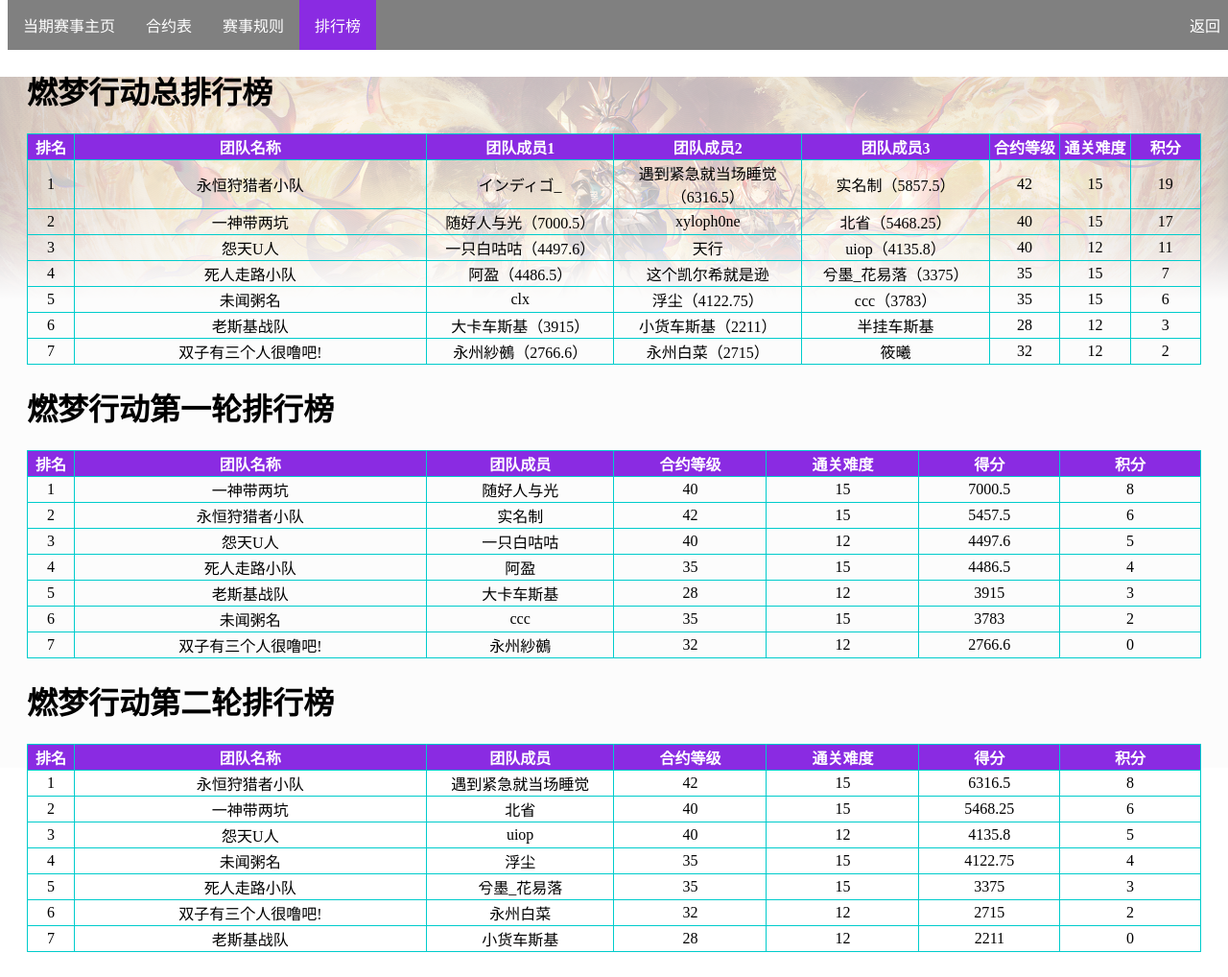
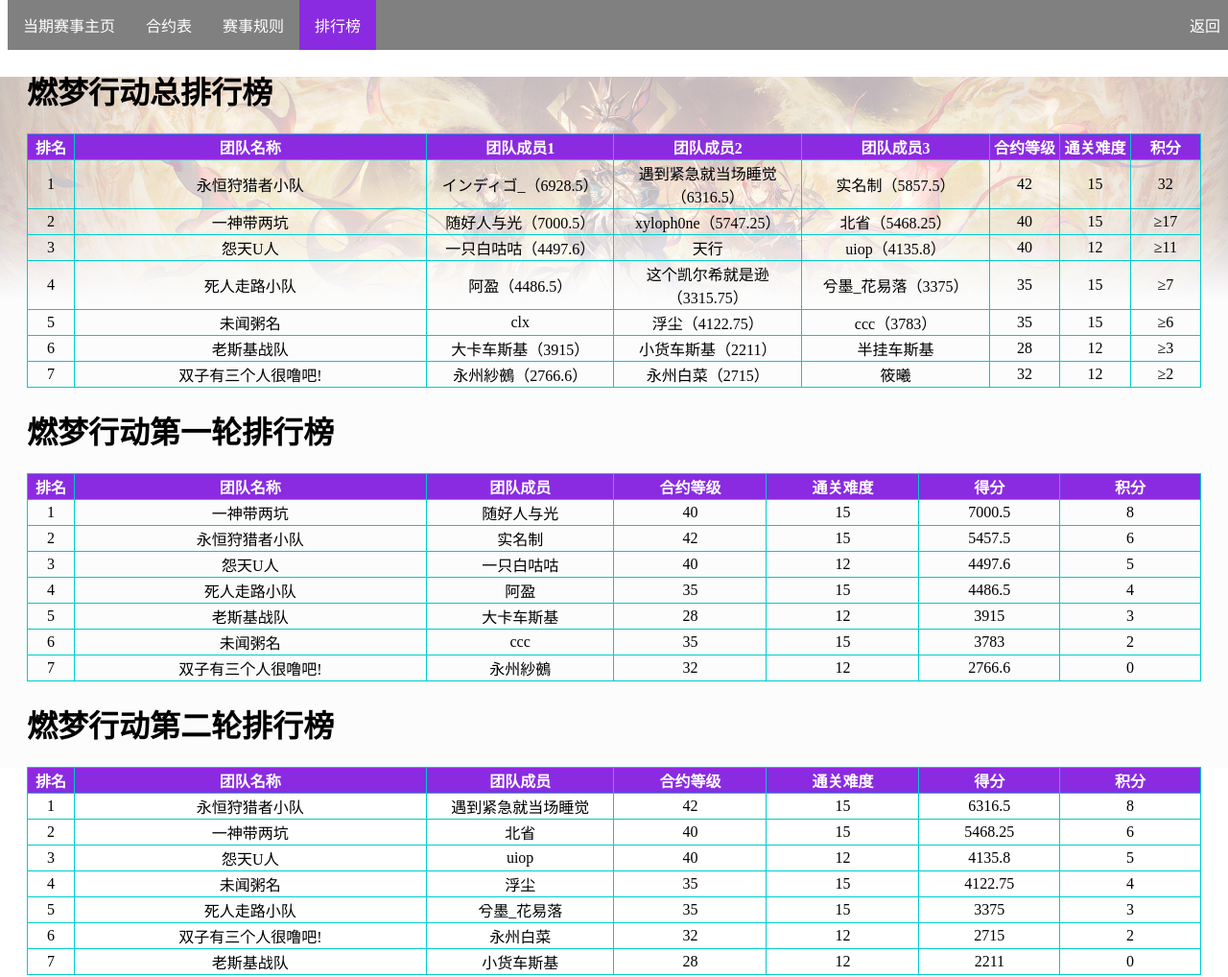
Before and after one commit to Longxuanyue/CJB, a plain HTML site: page CJB-3/排行榜3.html in a window 1280 px wide. Shown: the whole page at 96% size. Drawn offline with Linux system fonts and the light colour scheme.

Commit message:
Please enter the commit message for your changes. Lines starting with '#' will be ignored, and an empty message aborts the commit.
On branch main
Your branch is up to date with 'origin/main'.

Changes to be committed:
	modified:   "CJB-3/\346\216\222\350\241\214\346\246\2343.html"

```diff
--- a/CJB-3/排行榜3.html
+++ b/CJB-3/排行榜3.html
@@ -100,22 +100,22 @@
                 <tr>
                     <td>1</td>
                     <td>永恒狩猎者小队</td>
-                    <td>インディゴ_</td>
+                    <td>インディゴ_（6928.5）</td>
                     <td>遇到紧急就当场睡觉（6316.5）</td>
                     <td>实名制（5857.5）</td>
                     <td>42</td>
                     <td>15</td>
-                    <td>19</td>
+                    <td>32</td>
                 </tr>
                 <tr>
                     <td>2</td>
                     <td>一神带两坑</td>
                     <td>随好人与光（7000.5）</td>
-                    <td>xyloph0ne</td>
+                    <td>xyloph0ne（5747.25）</td>
                     <td>北省（5468.25）</td>
                     <td>40</td>
                     <td>15</td>
-                    <td>17</td>
+                    <td>≥17</td>
                 </tr>
                 <tr>
                     <td>3</td>
@@ -125,17 +125,17 @@
                     <td>uiop（4135.8）</td>
                     <td>40</td>
                     <td>12</td>
-                    <td>11</td>
+                    <td>≥11</td>
                 </tr>
                 <tr>
                     <td>4</td>
                     <td>死人走路小队</td>
                     <td>阿盈（4486.5）</td>
-                    <td>这个凯尔希就是逊</td>
+                    <td>这个凯尔希就是逊（3315.75）</td>
                     <td>兮墨_花易落（3375）</td>
                     <td>35</td>
                     <td>15</td>
-                    <td>7</td>
+                    <td>≥7</td>
                 </tr>
                 <tr>
                     <td>5</td>
@@ -145,7 +145,7 @@
                     <td>ccc（3783）</td>
                     <td>35</td>
                     <td>15</td>
-                    <td>6</td>
+                    <td>≥6</td>
                 </tr>
                 <tr>
                     <td>6</td>
@@ -155,7 +155,7 @@
                     <td>半挂车斯基</td>
                     <td>28</td>
                     <td>12</td>
-                    <td>3</td>
+                    <td>≥3</td>
                 </tr>
                 <tr>
                     <td>7</td>
@@ -165,7 +165,7 @@
                     <td>筱曦</td>
                     <td>32</td>
                     <td>12</td>
-                    <td>2</td>
+                    <td>≥2</td>
                 </tr>
             </table>
             <h1>燃梦行动第一轮排行榜</h1>
```
